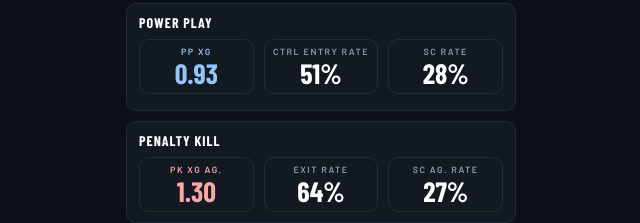
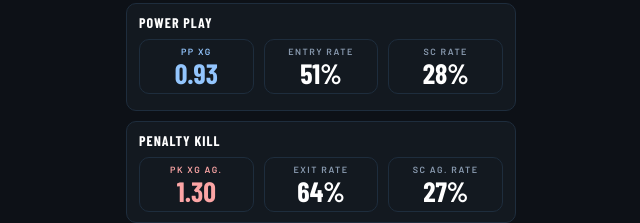
Before and after one commit to mscharbo15/trenton_hockey, a plain HTML site: page index.html in a window 1280 px wide. Shown: the part 1230-1453 px from the top of the page, 319-959 px from the left. Drawn offline with nearby package versions, Linux system fonts and the light colour scheme; a web font is replaced by a local one.

Commit message:
Update index.html

```diff
--- a/index.html
+++ b/index.html
@@ -637,7 +637,7 @@
         <div class="xg-val" style="color:var(--blue)" id="pp-xg">—</div>
       </div>
       <div class="xg-card">
-        <div class="xg-label" style="color:var(--text-muted)">Ctrl Entry Rate</div>
+        <div class="xg-label" style="color:var(--text-muted)">Entry Rate</div>
         <div class="xg-val" style="color:var(--text)" id="pp-ctrl">—</div>
       </div>
       <div class="xg-card">
```
